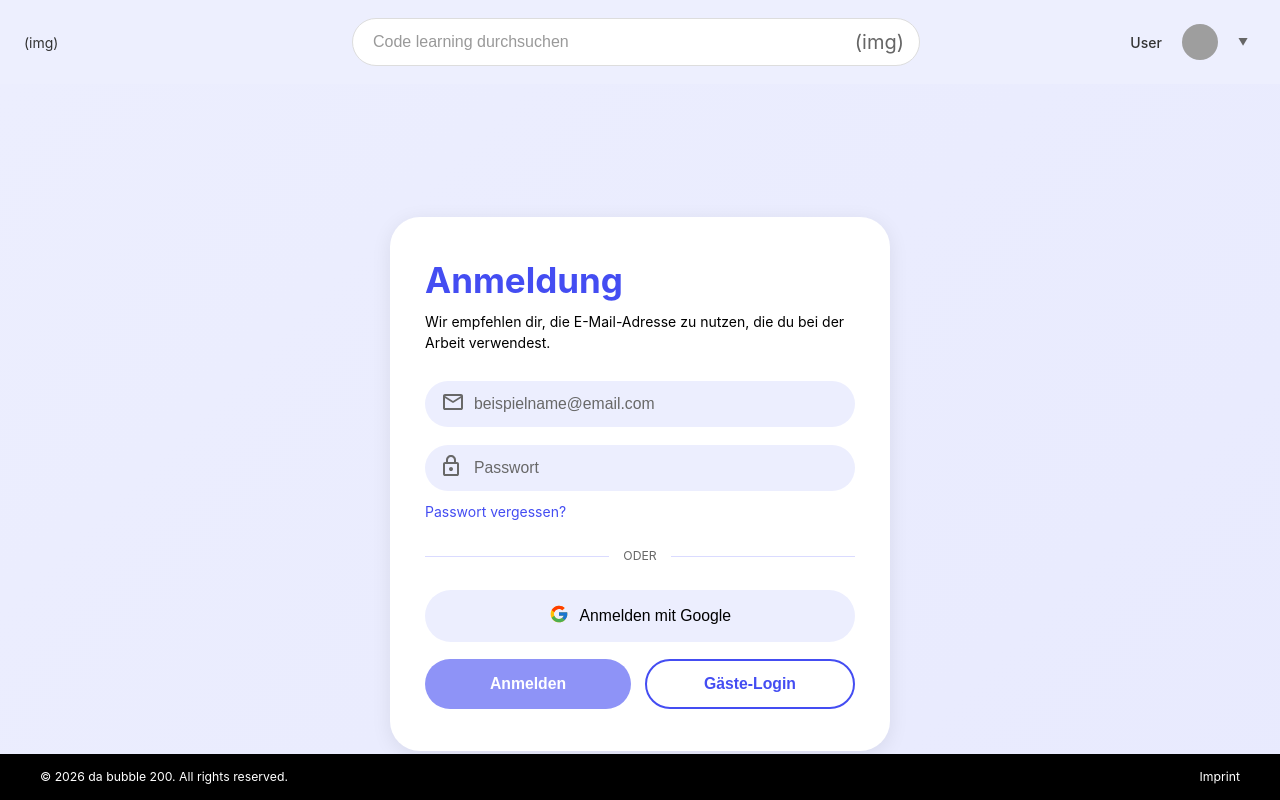
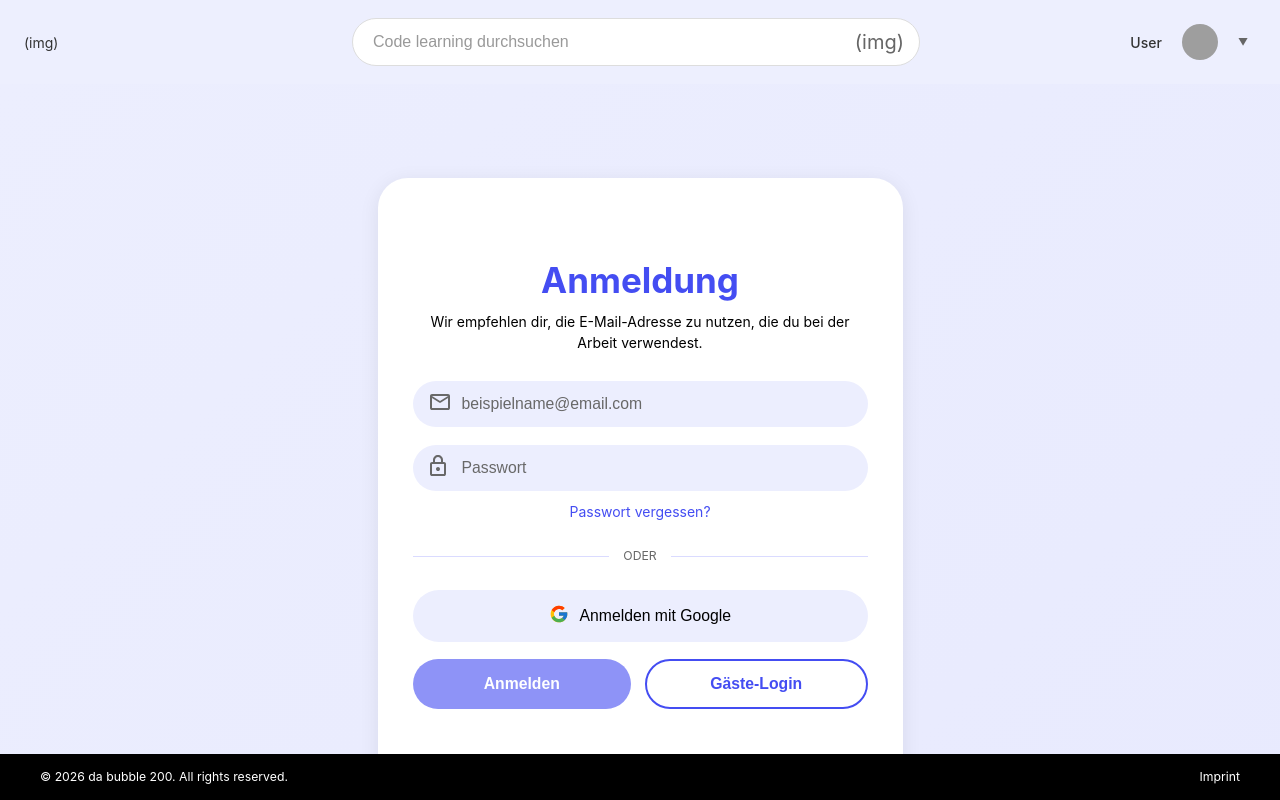
Before and after one commit to Alex-R298/DA-Bubble, an Angular app: page / in a window 1280 px wide. Built offline with nearby package versions, Linux system fonts and the light colour scheme; no server answers; grey boxes are pictures that could not be loaded.

Commit message:
(DES): Updated login card dimensions to 37.5rem width and 43.75rem height, centered layout

```diff
--- a/src/app/components/login/login.component.css
+++ b/src/app/components/login/login.component.css
@@ -32,11 +32,15 @@
   padding: 3rem 2.5rem;
   border-radius: 30px;
   box-shadow: 0 4px 20px rgba(0, 0, 0, 0.08);
-  width: 100%;
-  max-width: 500px;
+  width: 37.5rem;
+  height: 43.75rem;
+  max-width: 37.5rem;
   box-sizing: border-box;
   position: relative;
   z-index: 1;
+  display: flex;
+  flex-direction: column;
+  justify-content: center;
 }
 
 .login-title {
@@ -45,6 +49,7 @@
   font-size: 2.5rem;
   font-weight: 700;
   line-height: 1.2;
+  text-align: center;
 }
 
 .login-subtitle {
@@ -53,6 +58,7 @@
   font-size: 1rem;
   font-weight: 400;
   line-height: 1.5;
+  text-align: center;
 }
 
 .login-form {
@@ -107,13 +113,13 @@
 }
 
 .forgot-password-link {
-  align-self: flex-start;
   color: #444DF2;
   font-size: 1rem;
   font-weight: 400;
   text-decoration: none;
   margin-top: -0.5rem;
   transition: opacity 0.2s ease;
+  text-align: center;
 }
 
 .forgot-password-link:hover {
```
